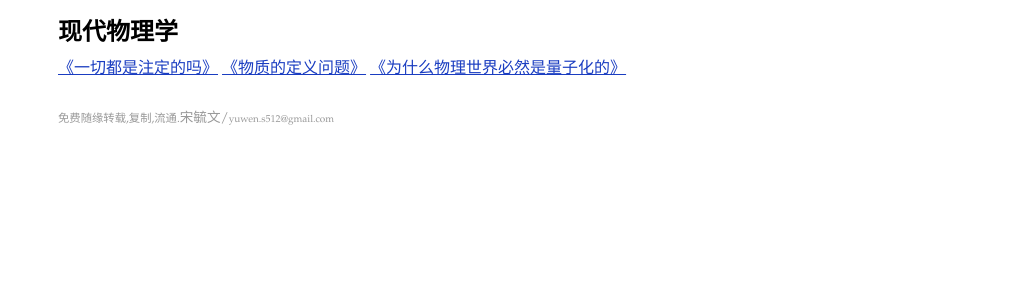
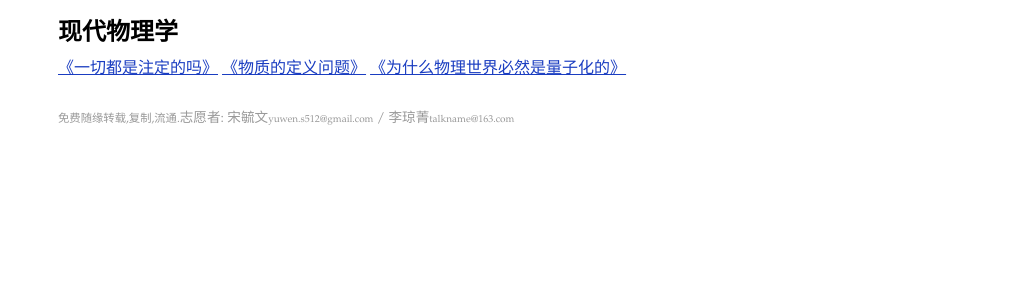
Before and after one commit to wowenrushi/wowenrushi.github.io, a Jekyll site: the page built from index.html, in a window 1280 px wide. Shown: the part 346-646 px from the top of the page, without its empty margins (257-1280 px from the left). Built offline with Jekyll 4.4.1, drawn with Linux system fonts in a browser that asks for light colours.

Commit message:
添加志愿者

```diff
--- a/_layouts/default.html
+++ b/_layouts/default.html
@@ -40,8 +40,9 @@
     </main>
     <footer class="footer" role='content-info'>
       <div class="container">
-          <p><small>免费随缘转载,复制,流通.</small>宋毓文/<span style="font-size:
-                  10px;">yuwen.s512@gmail.com</span></p>
+          <p><small>免费随缘转载,复制,流通.</small>志愿者: 宋毓文<span style="font-size:
+                  10px;">yuwen.s512@gmail.com</span> / 李琼菁<span
+                  style="font-size:10px;">talkname@163.com</span></p>
       </div>
     </footer>
     {% include ga.html %}
```
